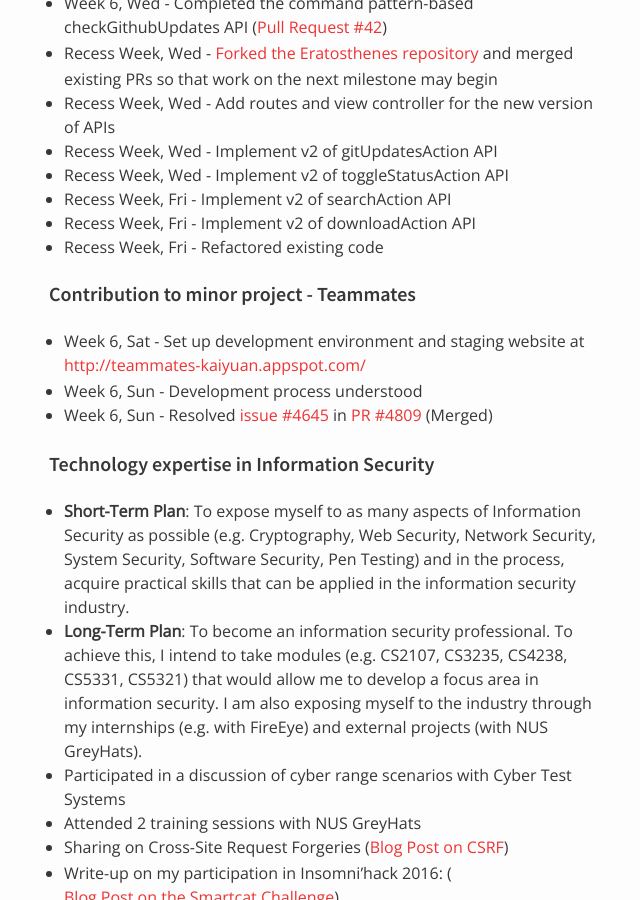
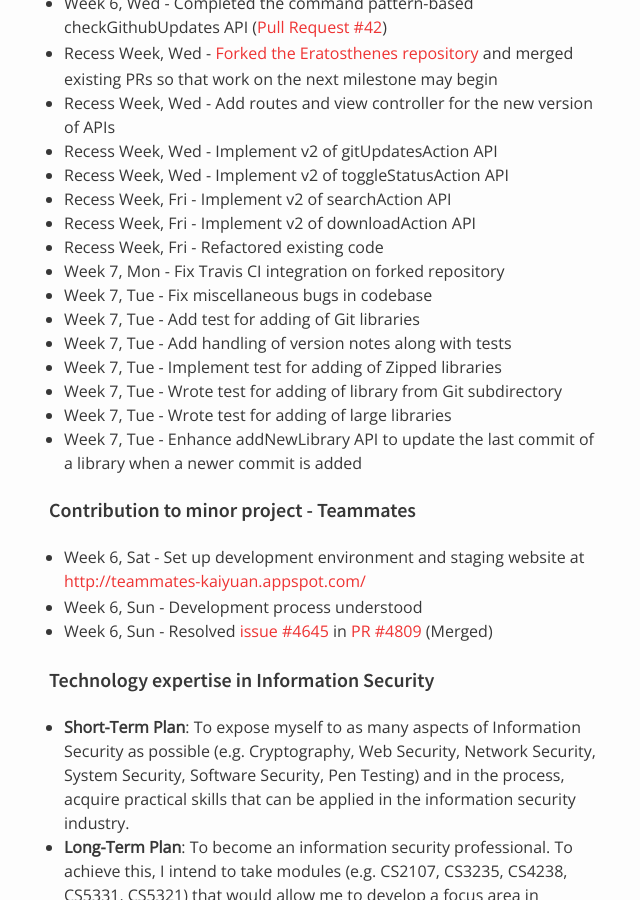
Before and after one commit to nus-oss/cs3281-AY1516S2-website, a Jekyll site: the page built from teams/codebender.md, in a window 1280 px wide and 900 px high, scrolled down 4792 px. Shown: the whole window, without its empty margins (321-961 px from the left). Built offline with Jekyll 4.4.1, drawn with Linux system fonts in a browser that asks for light colours.

Commit message:
Update KY's progress on major

```diff
--- a/teams/codebender.md
+++ b/teams/codebender.md
@@ -162,6 +162,14 @@ permalink: /teams/codebender/
 * Recess Week, Fri - Implement v2 of searchAction API
 * Recess Week, Fri - Implement v2 of downloadAction API
 * Recess Week, Fri - Refactored existing code
+* Week 7, Mon - Fix Travis CI integration on forked repository
+* Week 7, Tue - Fix miscellaneous bugs in codebase
+* Week 7, Tue - Add test for adding of Git libraries
+* Week 7, Tue - Add handling of version notes along with tests
+* Week 7, Tue - Implement test for adding of Zipped libraries
+* Week 7, Tue - Wrote test for adding of library from Git subdirectory
+* Week 7, Tue - Wrote test for adding of large libraries
+* Week 7, Tue - Enhance addNewLibrary API to update the last commit of a library when a newer commit is added
 
 #### Contribution to minor project - Teammates
 * Week 6, Sat - Set up development environment and staging website at [http://teammates-kaiyuan.appspot.com/](http://teammates-kaiyuan.appspot.com/)
```
